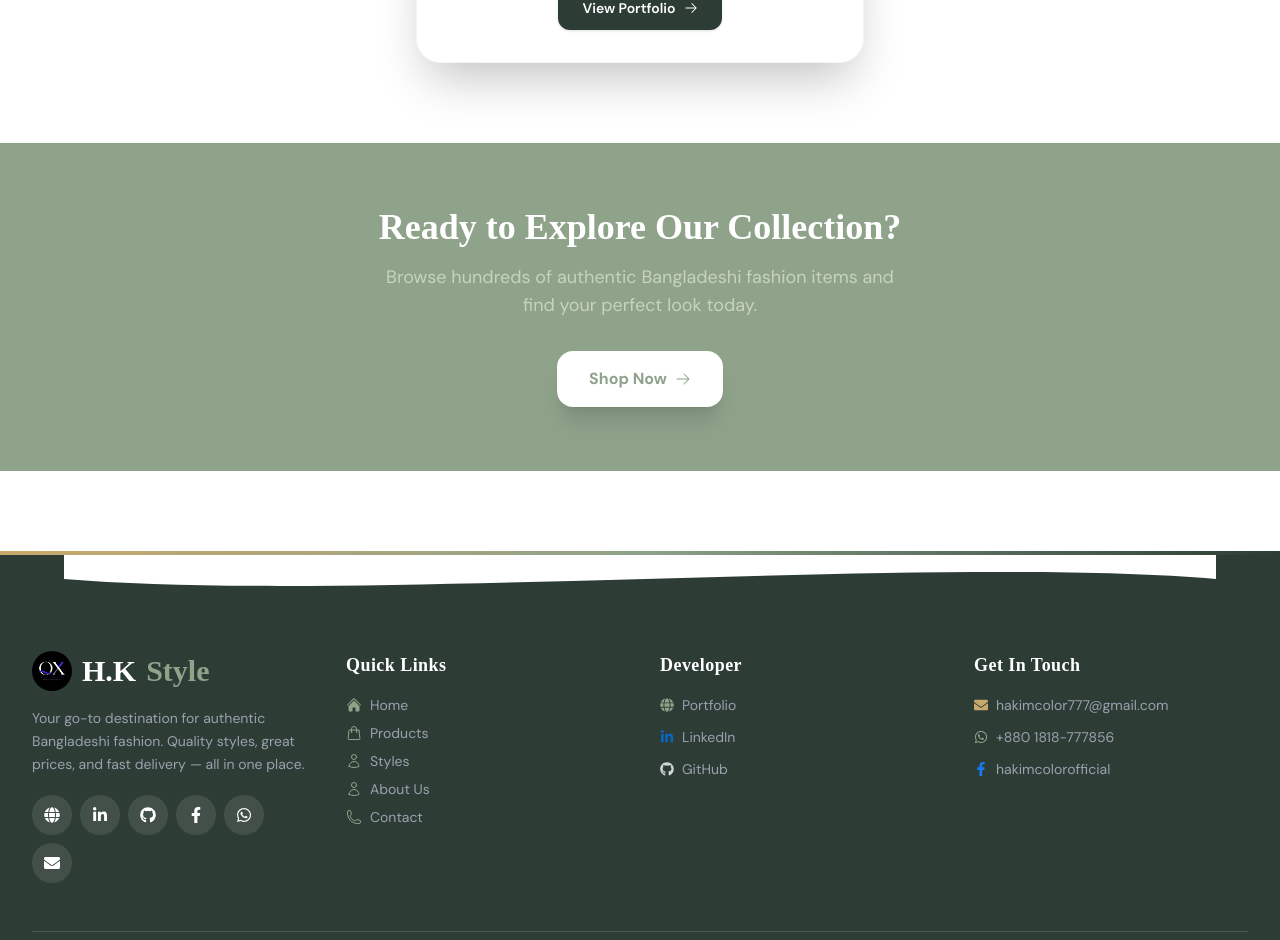
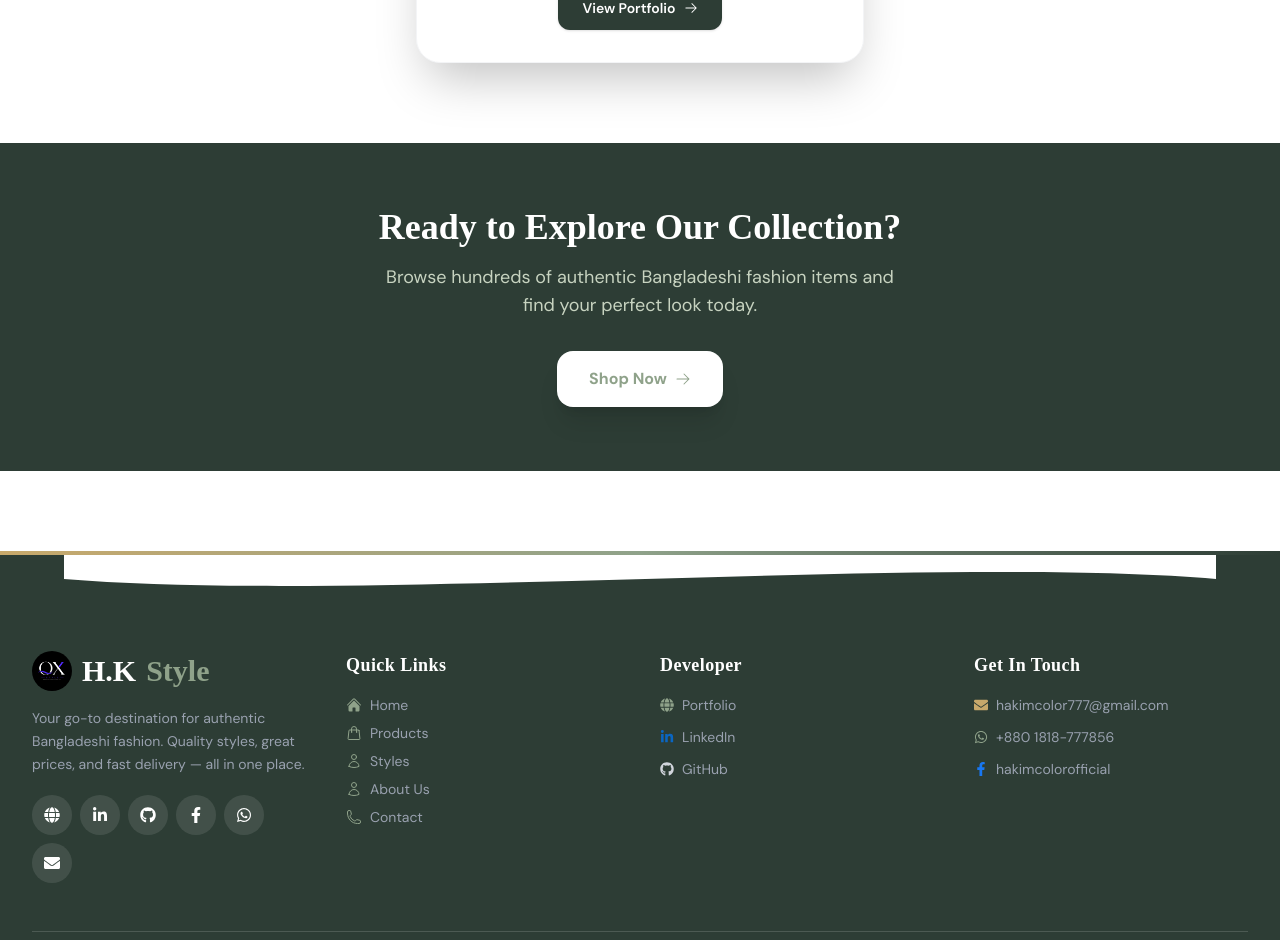
Before and after one commit to hakimcolor/Fashion-Store-Using-Local-Storage-, a React (Vite) app: page /about in a window 1280 px wide. Shown: the part 2254-3194 px from the top of the page. Built offline with nearby package versions, Linux system fonts and the light colour scheme; a web font is replaced by a local one.

Commit message:
style: CTA section bg changed to #2d3d35 (dark forest)

```diff
--- a/src/pages/About.jsx
+++ b/src/pages/About.jsx
@@ -265,7 +265,7 @@ const About = () => {
 
       {/* CTA */}
       <section
-        className="bg-[#8FA28A] dark:bg-[#2d3d35] py-16 text-white text-center"
+        className="bg-[#2d3d35] dark:bg-[#2d3d35] py-16 text-white text-center"
         data-aos="zoom-in"
       >
         <div className="max-w-[95%] mx-auto">
```
